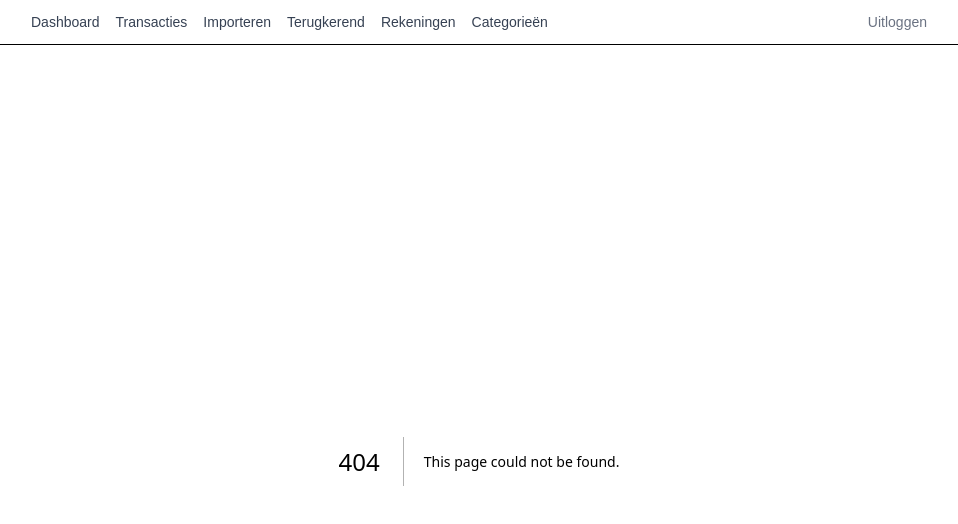
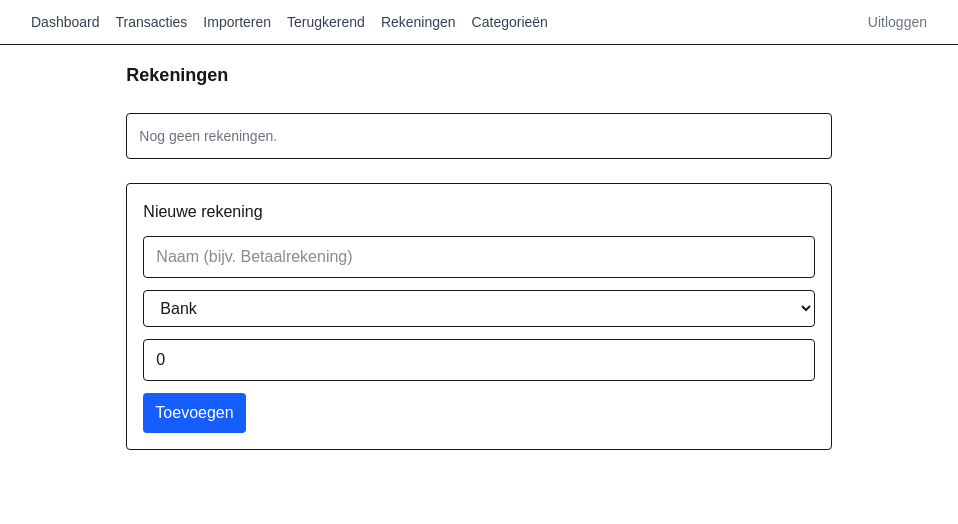
Before and after one commit to g4npsyryc9-netizen/huishoudboekje, a Next.js app: page /accounts in a window 1280 px wide. Before the commit this address had no page. Shown: the top 524 px of the page, without its empty margins (161-1119 px from the left). Built offline with nearby package versions, Linux system fonts and the light colour scheme; no server answers; the database is empty.

Commit message:
feat: add accounts CRUD

```diff
--- /dev/null
+++ b/src/app/accounts/actions.ts
@@ -0,0 +1,31 @@
+"use server";
+
+import { prisma } from "@/lib/prisma";
+import { revalidatePath } from "next/cache";
+
+export async function createAccount(formData: FormData) {
+  const name = String(formData.get("name") ?? "").trim();
+  const type = String(formData.get("type") ?? "BANK") as
+    | "BANK"
+    | "SAVINGS"
+    | "CASH";
+  const startBalance = Number(formData.get("startBalance") ?? 0);
+
+  if (!name) throw new Error("Naam is verplicht");
+  if (Number.isNaN(startBalance)) throw new Error("Ongeldig startsaldo");
+
+  await prisma.account.create({ data: { name, type, startBalance } });
+  revalidatePath("/accounts");
+}
+
+export async function deleteAccount(formData: FormData) {
+  const id = String(formData.get("id"));
+  const count = await prisma.transaction.count({ where: { accountId: id } });
+  if (count > 0) {
+    throw new Error(
+      `Kan rekening niet verwijderen: er zijn nog ${count} gekoppelde transacties.`,
+    );
+  }
+  await prisma.account.delete({ where: { id } });
+  revalidatePath("/accounts");
+}
--- /dev/null
+++ b/src/app/accounts/page.tsx
@@ -0,0 +1,88 @@
+import { prisma } from "@/lib/prisma";
+import { formatEuro, signedAmount } from "@/lib/money";
+import { createAccount, deleteAccount } from "./actions";
+import DeleteButton from "@/components/DeleteButton";
+
+const typeLabels: Record<string, string> = {
+  BANK: "Bank",
+  SAVINGS: "Spaar",
+  CASH: "Contant",
+};
+
+export default async function AccountsPage() {
+  const accounts = await prisma.account.findMany({
+    include: { transactions: { include: { category: true } } },
+    orderBy: { createdAt: "asc" },
+  });
+
+  return (
+    <div className="space-y-6">
+      <h1 className="text-lg font-semibold">Rekeningen</h1>
+
+      <ul className="divide-y rounded border bg-white">
+        {accounts.map((account) => {
+          const balance =
+            Number(account.startBalance) +
+            account.transactions.reduce(
+              (sum, t) =>
+                sum + signedAmount(Number(t.amount), t.category.type),
+              0,
+            );
+          return (
+            <li
+              key={account.id}
+              className="flex items-center justify-between p-3"
+            >
+              <div>
+                <p className="font-medium">{account.name}</p>
+                <p className="text-sm text-gray-500">
+                  {typeLabels[account.type]} · {formatEuro(balance)}
+                </p>
+              </div>
+              <DeleteButton
+                action={deleteAccount}
+                id={account.id}
+                confirmMessage={`Rekening "${account.name}" verwijderen?`}
+              />
+            </li>
+          );
+        })}
+        {accounts.length === 0 && (
+          <li className="p-3 text-sm text-gray-500">Nog geen rekeningen.</li>
+        )}
+      </ul>
+
+      <form
+        action={createAccount}
+        className="space-y-3 rounded border bg-white p-4"
+      >
+        <h2 className="font-medium">Nieuwe rekening</h2>
+        <input
+          name="name"
+          placeholder="Naam (bijv. Betaalrekening)"
+          required
+          className="w-full rounded border px-3 py-2"
+        />
+        <select name="type" className="w-full rounded border px-3 py-2">
+          <option value="BANK">Bank</option>
+          <option value="SAVINGS">Spaar</option>
+          <option value="CASH">Contant</option>
+        </select>
+        <input
+          name="startBalance"
+          type="number"
+          step="0.01"
+          defaultValue="0"
+          placeholder="Startsaldo"
+          className="w-full rounded border px-3 py-2"
+        />
+        <button
+          type="submit"
+          className="rounded bg-blue-600 px-3 py-2 text-white hover:bg-blue-700"
+        >
+          Toevoegen
+        </button>
+      </form>
+    </div>
+  );
+}
--- /dev/null
+++ b/src/components/DeleteButton.tsx
@@ -0,0 +1,25 @@
+"use client";
+
+export default function DeleteButton({
+  action,
+  id,
+  confirmMessage,
+}: {
+  action: (formData: FormData) => void;
+  id: string;
+  confirmMessage: string;
+}) {
+  return (
+    <form
+      action={action}
+      onSubmit={(e) => {
+        if (!confirm(confirmMessage)) e.preventDefault();
+      }}
+    >
+      <input type="hidden" name="id" value={id} />
+      <button type="submit" className="text-sm text-red-600 hover:underline">
+        Verwijderen
+      </button>
+    </form>
+  );
+}
```
